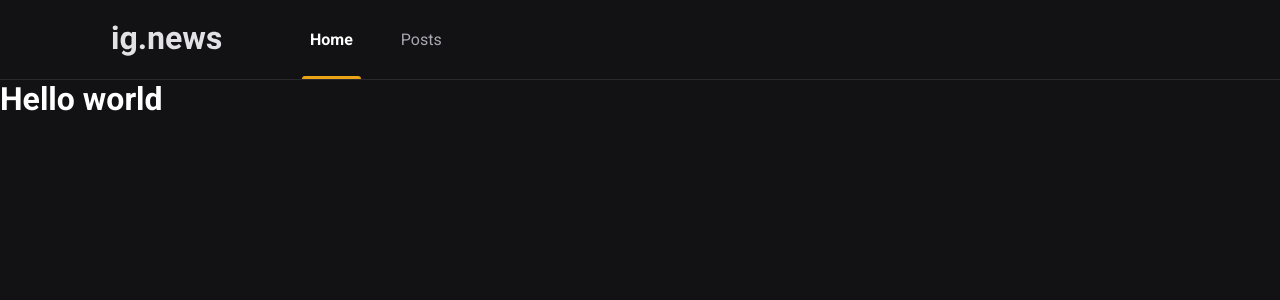
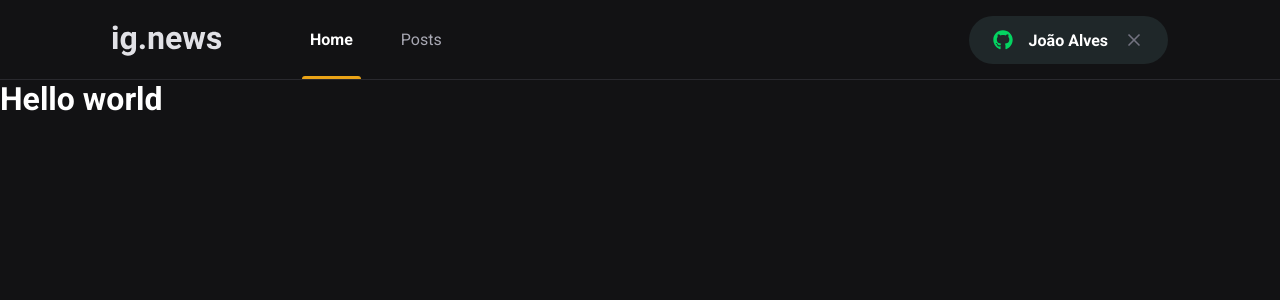
Before and after one commit to joaoalvescs/ignite, a Next.js app in the folder reactjs/ignews/: page / in a window 1280 px wide. Shown: the top 300 px of the page. Built offline with nearby package versions, Linux system fonts and the light colour scheme.

Commit message:
Componente: SignInButton

```diff
--- a/reactjs/ignews/package.json
+++ b/reactjs/ignews/package.json
@@ -11,6 +11,7 @@
     "next": "12.0.4",
     "react": "17.0.2",
     "react-dom": "17.0.2",
+    "react-icons": "^4.3.1",
     "sass": "^1.43.4"
   },
   "devDependencies": {
--- a/reactjs/ignews/src/components/Header/index.tsx
+++ b/reactjs/ignews/src/components/Header/index.tsx
@@ -1,3 +1,4 @@
+import { SignInButton } from '../SignInButton'
 import styles from './styles.module.scss'
 
 export function Header() {
@@ -9,6 +10,8 @@ export function Header() {
                     <a className={styles.active}> Home </a>
                     <a> Posts </a>
                 </nav>
+
+                <SignInButton />
             </div>
         </header>
     )
--- a/reactjs/ignews/src/components/Header/styles.module.scss
+++ b/reactjs/ignews/src/components/Header/styles.module.scss
@@ -51,4 +51,8 @@
             }
         }
     }
+
+    button {
+        margin-left: auto;
+    }
 }
--- /dev/null
+++ b/reactjs/ignews/src/components/SignInButton/index.tsx
@@ -0,0 +1,26 @@
+import { FaGithub } from 'react-icons/fa'
+import { FiX } from 'react-icons/fi'
+import styles from './styles.module.scss'
+
+export function SignInButton() {
+    const isUserLoggedIn = true;
+
+    return isUserLoggedIn ? (
+        <button
+            type="button"
+            className={styles.signInButton}
+        >
+            <FaGithub color="#04d361" />
+            João Alves
+            <FiX color="#737380" className={styles.closeIcon} />
+        </button>
+    ) : (
+        <button
+            type="button"
+            className={styles.signInButton}
+        >
+            <FaGithub color="#eba417" />
+            Sign in with Github
+        </button>
+    )
+}
--- /dev/null
+++ b/reactjs/ignews/src/components/SignInButton/styles.module.scss
@@ -0,0 +1,33 @@
+.signInButton {
+    height: 3rem;
+    border-radius: 3rem;
+    background: var(--gray-850);
+    border: 0;
+    padding: 0 1.5rem;
+
+    display: flex;
+    align-items: center;
+    justify-content: center;
+
+    color: var(--white);
+    font-weight: bold;
+
+    svg {
+        width: 20px;
+        height: 20px;
+    }
+
+    svg:first-child {
+        margin-right: 1rem;
+    }
+
+    svg.closeIcon {
+        margin-left: 1rem;
+    }
+
+    transition: filter 0.2s;
+
+    &:hover {
+        filter: brightness(0.8);
+    }
+}
--- a/reactjs/ignews/src/styles/global.scss
+++ b/reactjs/ignews/src/styles/global.scss
@@ -10,6 +10,7 @@
     --gray-100: #e1e1e6;
     --gray-300: #a8a8b3;
     --gray-800: #29292e;
+    --gray-850: #1f2729;
     --gray-900: #121214;
 
     --cyan-500: #61dafb;
```
Also changed, not shown: 1 other file (tests, documents, lock files or other folders).
